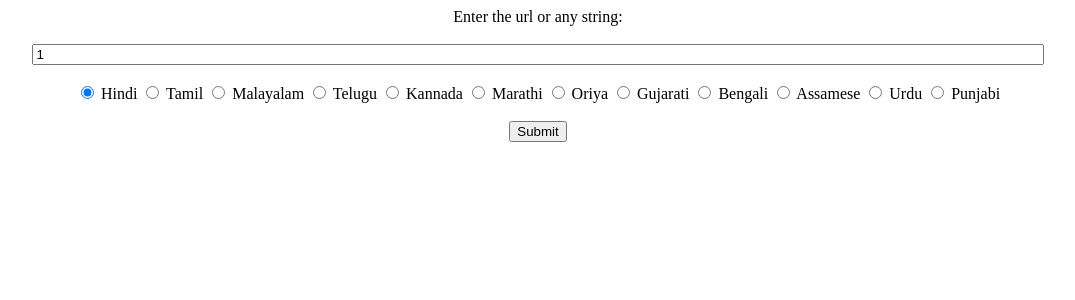
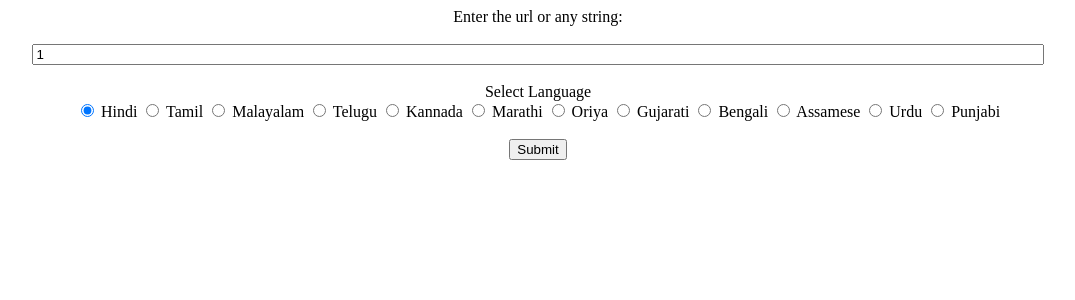
Before and after one commit to sudhirb/weblangstripper, a PHP site: page /?url_text=1 in a window 1280 px wide. Shown: the top 300 px of the page, without its empty margins (102-1177 px from the left). Run offline with PHP 8.4, Linux system fonts and the light colour scheme; data that the repository does not hold is empty.

Commit message:
added select language text

```diff
--- a/index.php
+++ b/index.php
@@ -70,6 +70,8 @@ if($urlOrText){
 Enter the url or any string:<br/><br/>
 <input type="text" name="url_text" style="width:80%" value="<?php echo ($urlOrText ? $urlOrText : '');?>"/>
 <br/><br/>
+Select Language
+<br/>
 <input type="radio" name="language" value="hi" <?php if($lang_code == "hi" || !isset($lang_code)) echo "checked";?>> Hindi </input>
 <input type="radio" name="language" value="ta" <?php if($lang_code == "ta") echo "checked";?>> Tamil </input>
 <input type="radio" name="language" value="ml" <?php if($lang_code == "ml") echo "checked";?>> Malayalam </input>
```
